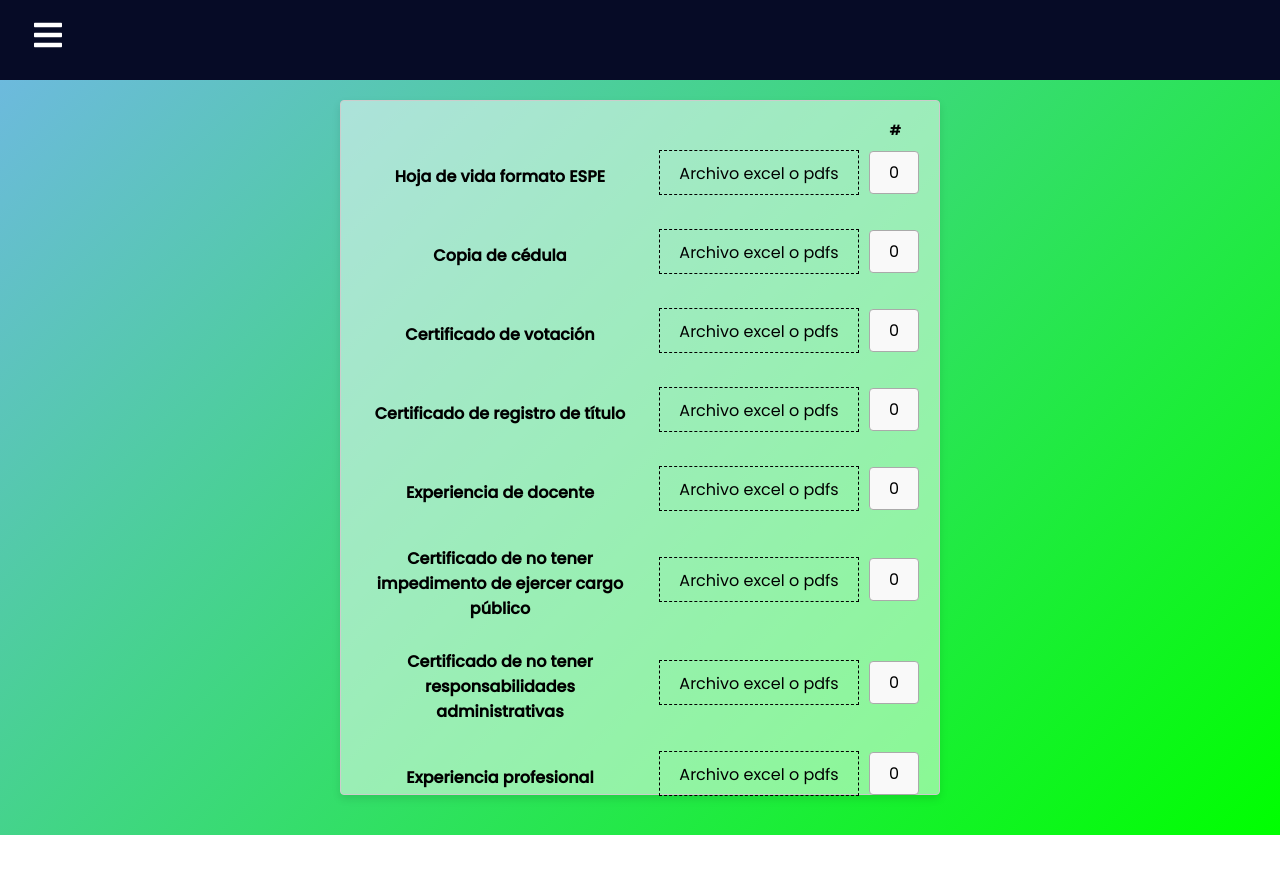
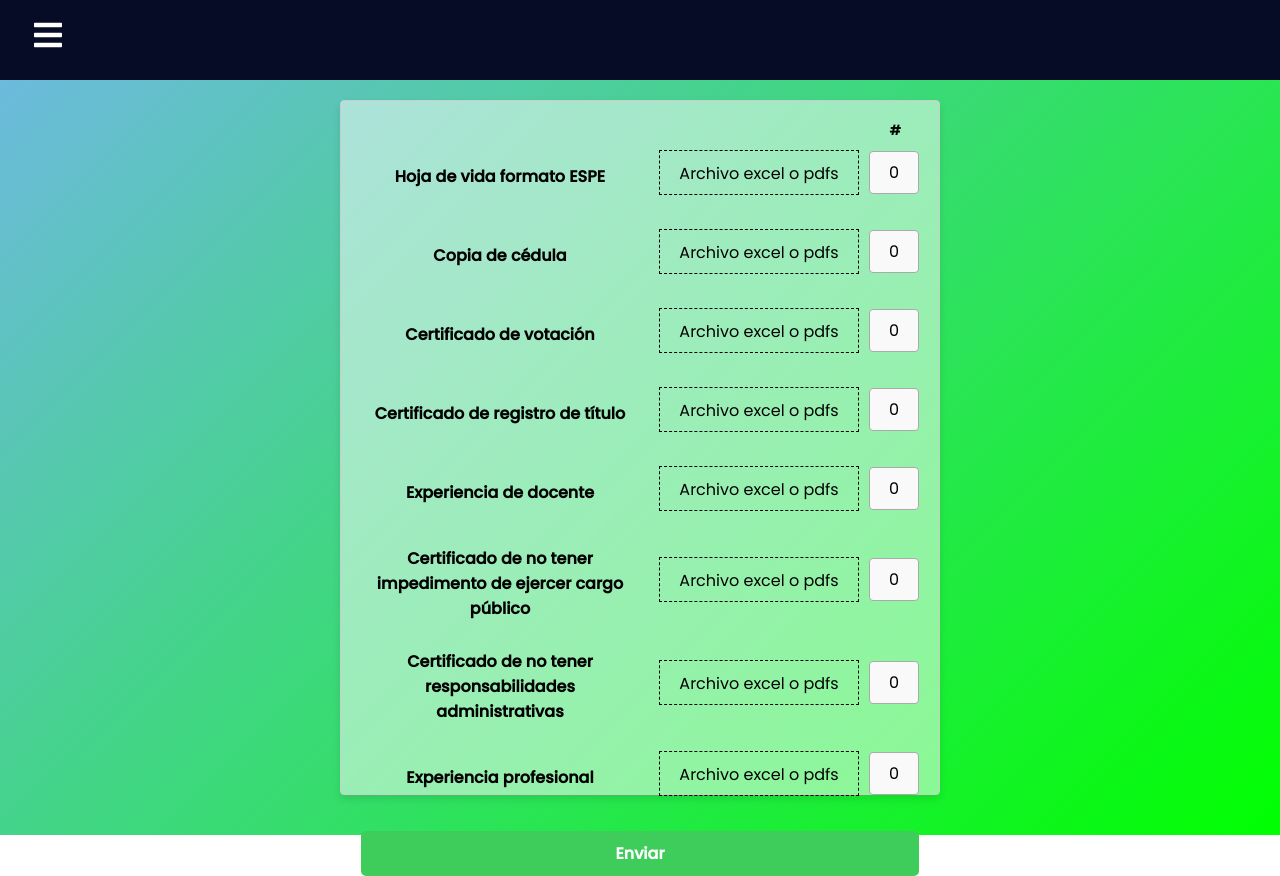
Before and after one commit to alissonclavijo/BaseDeDatosPostulacionesGrupo1, a React (Create React App) app in the folder client/: page /inforpost in a window 1280 px wide. Before the commit the page ends 835 px from the top, so only its background shows below. Built offline with nearby package versions, Linux system fonts and the light colour scheme.

Commit message:
implementación de botones

```diff
--- a/client/src/components/SiderbarData.js
+++ b/client/src/components/SiderbarData.js
@@ -12,8 +12,8 @@ export const SidebarData = [
         cName:'nav-text'
     },
     {
-        title:'Información',
-        path:'/homepost',
+        title:'Información del Postulante',
+        path:'/InforPost',
         icon: <RiICons.RiFileUserFill/>,
         cName:'nav-text'
     },
--- a/client/src/routes/InforPost.js
+++ b/client/src/routes/InforPost.js
@@ -56,6 +56,9 @@ function InforPost() {
               <ArchivoInput label="Experiencia profesional" onArchivoSeleccionado={handleArchivoSeleccionado} />
               <NumeroHojasInput archivo={archivoSeleccionado} />
             </div>
+            <div>
+            <button type="submit" className="submit-btn">Enviar</button>
+            </div>
 
           </div>
       </div>
--- a/client/src/routes/Postulacion.js
+++ b/client/src/routes/Postulacion.js
@@ -1,6 +1,7 @@
 import React, { useState } from "react";
 import Navpost from '../components/Navpost';
 import "./Postulacion.css";
+import { Link } from "react-router-dom";
 
 function Postulacion() {
   const [selectedOption, setSelectedOption] = useState(""); // Estado para controlar la opción seleccionada en el combo box
@@ -126,7 +127,11 @@ function Postulacion() {
             </select>
           </div>
          */}
+         <br/>
+         <br/>
+         <button type="submit" className="submit-btn">Postular</button>
         </div>
+
       </div>
       </div>
     </>
```
